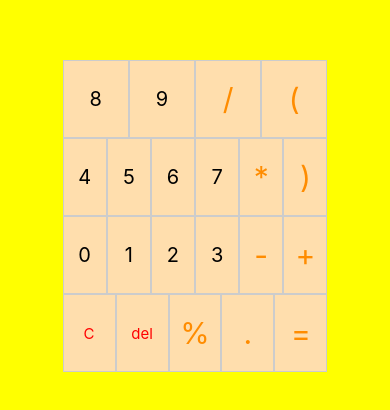
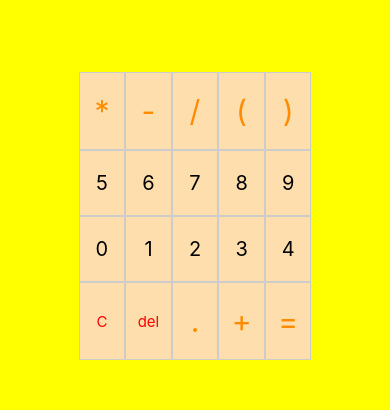
Before and after one commit to artilleur/react_native2000, a React Native app: screen / in a window 390 px wide. Shown: the part 226-636 px from the top of the page. Built offline with nearby package versions, Linux system fonts and the light colour scheme.

Commit message:
25012024

```diff
--- a/Calculator.js
+++ b/Calculator.js
@@ -5,32 +5,29 @@ const Calculator = () => {
   const [expression, setExpression] = useState('');
 
   const handleButtonPress = (value) => {
-    if (value === '%') {
     setExpression((prevExpression) => {
       const lastChar = prevExpression.slice(-1);
-        if (!isNaN(lastChar) || lastChar === ')') {
+
+      if (lastChar === '+' || lastChar === '-' || lastChar === '*' || lastChar === '/' || lastChar === '(') {
+        // Si le dernier caractère est un opérateur, ajoutez le nombre directement
+        return prevExpression + value;
+      } else if (!isNaN(lastChar) || lastChar === ')') {
         const lastNumberMatch = prevExpression.match(/(\d*\.?\d+)$/);
         if (lastNumberMatch) {
           const lastNumber = lastNumberMatch[0];
           const updatedExpression =
-  prevExpression.slice(0, -lastNumber.length) + lastNumber + '/100*' + prevExpression.slice(0, -lastNumber.length);
-// Supprimer le "+" à la fin s'il y en a un
-return updatedExpression.endsWith('+') ? updatedExpression.slice(0, -1) : updatedExpression;
+            prevExpression.slice(0, -lastNumber.length) + lastNumber + value;
+          return updatedExpression.endsWith('-') ? updatedExpression.slice(0, -1) : updatedExpression;
         }
+      }
+
+      // Ajouter l'opérateur seulement si la dernière expression n'est pas un opérateur
+      if (!isNaN(lastChar) || lastChar === '.') {
+        return prevExpression + value;
       }
 
       return prevExpression;
     });
-    } else {
-      setExpression((prevExpression) => {
-        const lastChar = prevExpression.slice(-1);
-        // Pour éviter d'ajouter deux signes "+" consécutifs
-        if (value === '+' && (isNaN(lastChar) || lastChar === '+')) {
-          return prevExpression;
-        }
-        return prevExpression + value;
-      });
-    }
   };
 
   const handleClear = () => {
@@ -51,8 +48,6 @@ return updatedExpression.endsWith('+') ? updatedExpression.slice(0, -1) : update
     setExpression((prevExpression) => prevExpression.slice(0, -1));
   };
 
-
-
   return (
     <View style={styles.container}>
       <View style={styles.display}>
@@ -61,11 +56,11 @@ return updatedExpression.endsWith('+') ? updatedExpression.slice(0, -1) : update
       <View style={styles.buttonsContainer}>
         <View style={styles.row}>
 
-          <TouchableOpacity style={styles.button} onPress={() => handleButtonPress('8')}>
-            <Text style={styles.buttonText}>8</Text>
+          <TouchableOpacity style={styles.button} onPress={() => handleButtonPress('*')}>
+            <Text style={styles.buttonText3}>*</Text>
           </TouchableOpacity>
-          <TouchableOpacity style={styles.button} onPress={() => handleButtonPress('9')}>
-            <Text style={styles.buttonText}>9</Text>
+          <TouchableOpacity style={styles.button} onPress={() => handleButtonPress('-')}>
+            <Text style={styles.buttonText3}>-</Text>
           </TouchableOpacity>
           <TouchableOpacity style={styles.button} onPress={() => handleButtonPress('/')}>
             <Text style={styles.buttonText3}>/</Text>
@@ -73,12 +68,13 @@ return updatedExpression.endsWith('+') ? updatedExpression.slice(0, -1) : update
           <TouchableOpacity style={styles.button} onPress={() => handleButtonPress('(')}>
             <Text style={styles.buttonText3}>(</Text>
           </TouchableOpacity>
+          <TouchableOpacity style={styles.button} onPress={() => handleButtonPress(')')}>
+            <Text style={styles.buttonText3}>)</Text>
+          </TouchableOpacity>
         </View>
         {/* ... Ajoutez d'autres rangées en fonction de vos besoins */}
         <View style={styles.row}>
-          <TouchableOpacity style={styles.button} onPress={() => handleButtonPress('4')}>
-            <Text style={styles.buttonText}>4</Text>
-          </TouchableOpacity>
+
           <TouchableOpacity style={styles.button} onPress={() => handleButtonPress('5')}>
             <Text style={styles.buttonText}>5</Text>
           </TouchableOpacity>
@@ -88,12 +84,14 @@ return updatedExpression.endsWith('+') ? updatedExpression.slice(0, -1) : update
           <TouchableOpacity style={styles.button} onPress={() => handleButtonPress('7')}>
             <Text style={styles.buttonText}>7</Text>
           </TouchableOpacity>
-          <TouchableOpacity style={styles.button} onPress={() => handleButtonPress('*')}>
-            <Text style={styles.buttonText3}>*</Text>
+          <TouchableOpacity style={styles.button} onPress={() => handleButtonPress('8')}>
+            <Text style={styles.buttonText}>8</Text>
           </TouchableOpacity>
-          <TouchableOpacity style={styles.button} onPress={() => handleButtonPress(')')}>
-            <Text style={styles.buttonText3}>)</Text>
+          <TouchableOpacity style={styles.button} onPress={() => handleButtonPress('9')}>
+            <Text style={styles.buttonText}>9</Text>
           </TouchableOpacity>
+
+
         </View>
         {/* ... Ajoutez d'autres rangées en fonction de vos besoins */}
         <View style={styles.row}>
@@ -109,29 +107,24 @@ return updatedExpression.endsWith('+') ? updatedExpression.slice(0, -1) : update
           <TouchableOpacity style={styles.button} onPress={() => handleButtonPress('3')}>
             <Text style={styles.buttonText}>3</Text>
           </TouchableOpacity>
-          <TouchableOpacity style={styles.button} onPress={() => handleButtonPress('-')}>
-            <Text style={styles.buttonText3}>-</Text>
+          <TouchableOpacity style={styles.button} onPress={() => handleButtonPress('4')}>
+            <Text style={styles.buttonText}>4</Text>
           </TouchableOpacity>
-          <TouchableOpacity style={styles.button} onPress={() => handleButtonPress('+')}>
-            <Text style={styles.buttonText3}>+</Text>
-          </TouchableOpacity>
+
+
         </View>
         <View style={styles.row}>
-
           <TouchableOpacity style={styles.button} onPress={() => handleClear()}>
             <Text style={styles.buttonText2}>C</Text>
           </TouchableOpacity>
           <TouchableOpacity style={styles.button} onPress={() => handleDelete()}>
             <Text style={styles.buttonText2}>del</Text>
           </TouchableOpacity>
-
-          <TouchableOpacity style={styles.button} onPress={() => handleButtonPress('%')}>
-            <Text style={styles.buttonText3}>%</Text>
-          </TouchableOpacity>
-
-
           <TouchableOpacity style={styles.button} onPress={() => handleButtonPress('.')}>
             <Text style={styles.buttonText3}>.</Text>
+          </TouchableOpacity>
+          <TouchableOpacity style={styles.button} onPress={() => handleButtonPress('+')}>
+            <Text style={styles.buttonText3}>+</Text>
           </TouchableOpacity>
           <TouchableOpacity style={styles.button} onPress={() => handleEvaluate()}>
             <Text style={styles.buttonText3}>=</Text>
@@ -142,15 +135,11 @@ return updatedExpression.endsWith('+') ? updatedExpression.slice(0, -1) : update
   );
 };
 
-// ...
-
-
-// ...
 const styles = StyleSheet.create({
   container: {
     flex: 1,
-    justifyContent: 'center', // Centrer verticalement
-    alignItems: 'center', // Centrer horizontalement
+    justifyContent: 'center',
+    alignItems: 'center',
   },
   display: {
     backgroundColor: 'yellows',
@@ -162,8 +151,8 @@ const styles = StyleSheet.create({
   },
   buttonsContainer: {
     backgroundColor: '#ffdead',
-    width: '80%', // Ajuster la largeur de la calculatrice selon vos besoins
-    maxWidth: 400, // Limiter la largeur maximale de la calculatrice
+    width: '80%',
+    maxWidth: 400,
   },
   row: {
     flexDirection: 'row',
@@ -178,20 +167,16 @@ const styles = StyleSheet.create({
   },
   buttonText: {
     fontSize: 20,
-    color : 'black',
-
+    color: 'black',
   },
   buttonText2: {
     fontSize: 15,
-    color:'red',
+    color: 'red',
   },
   buttonText3: {
     fontSize: 30,
-    color : '#ff8c00',
-
+    color: '#ff8c00',
   },
 });
-// ...
-
 
 export default Calculator;
```
Lines whose indentation alone changed are shown as unchanged.
